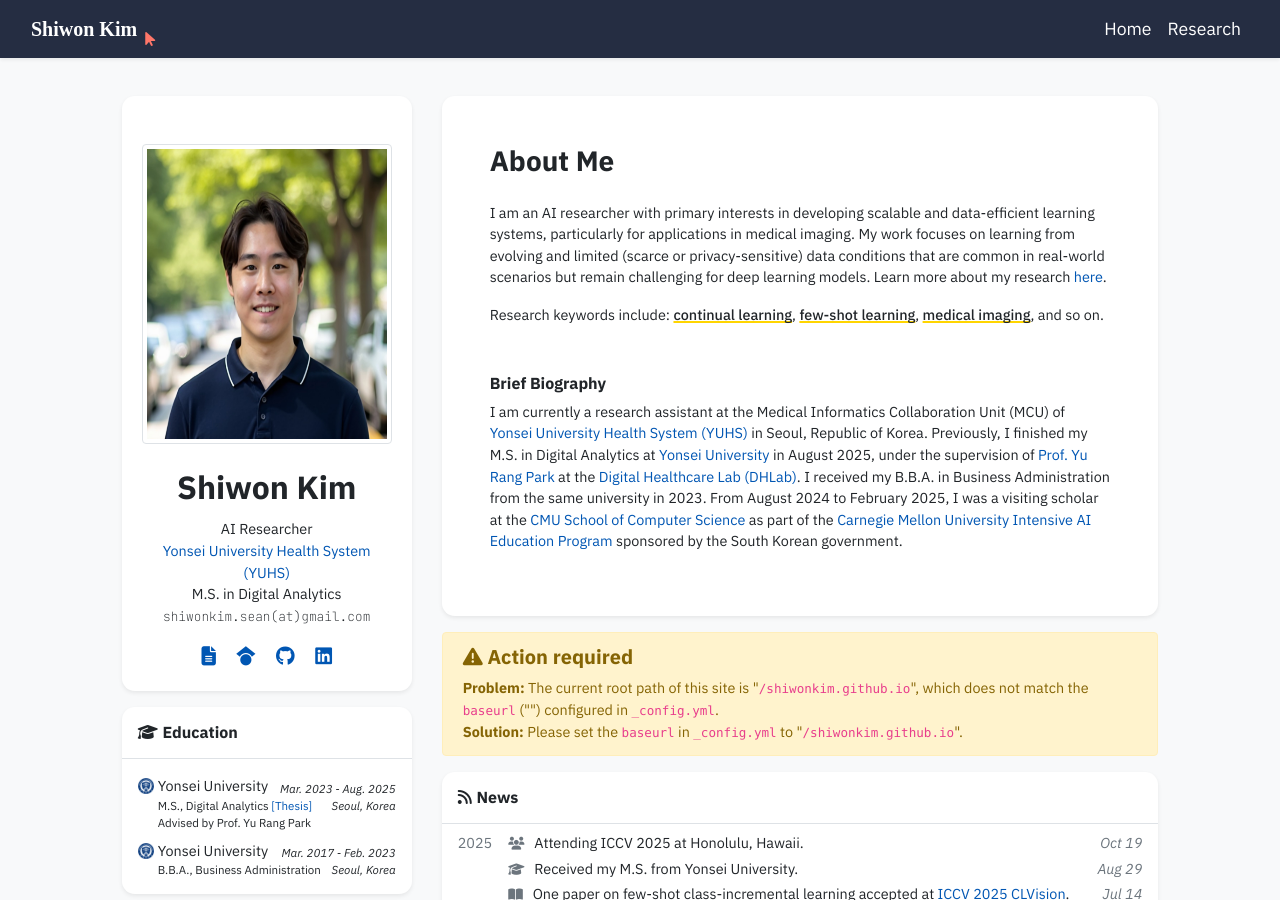
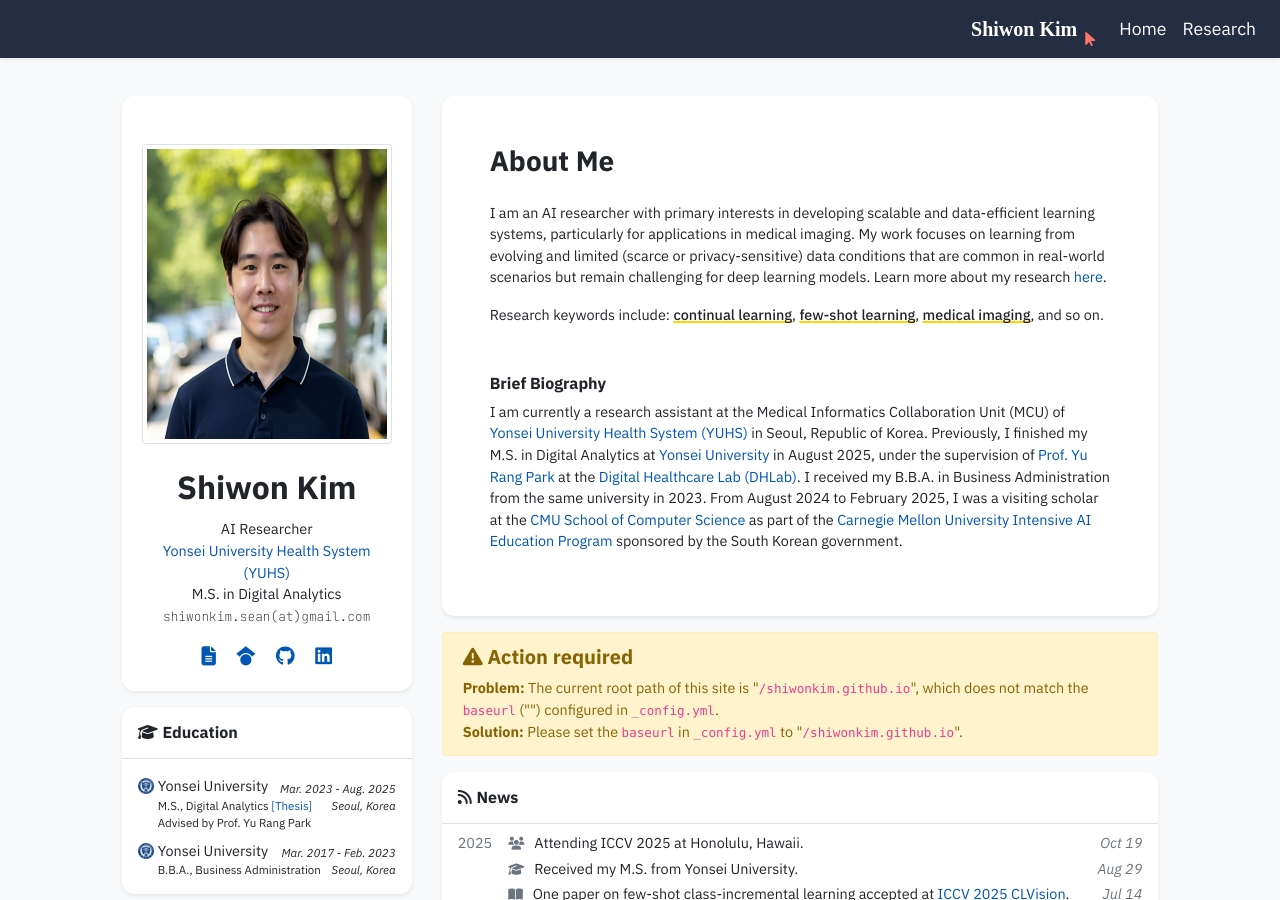
Before and after one commit to shiwonkim/shiwonkim.github.io, a Jekyll site: the page built from index.html, in a window 1280 px wide and 900 px high. Built offline with Jekyll 4.4.1, drawn with Linux system fonts in a browser that asks for light colours; nearby versions of some CDN libraries; some web fonts are replaced; a style sheet for code colours, icons or effects is not loaded.

Commit message:
edit layout

```diff
--- a/_includes/navbar.html
+++ b/_includes/navbar.html
@@ -20,7 +20,8 @@
 </style>
 
 <nav class="navbar navbar-expand-sm navbar-custom fixed-top mb-5 shadow-sm">
-  <div class="{% if page.container_class %}{{ page.container_class }}{% else %}container-fluid{% endif %}">
+  <div class="{% if page.container_class %}{{ page.container_class }}{% else %}container-lg{% endif %}"></div>
+  <!-- <div class="{% if page.container_class %}{{ page.container_class }}{% else %}container-fluid{% endif %}"> -->
   <!-- <div class="container-fluid pl-4 pr-0"> -->
   <!-- <div class="container pl-4 pr-0" style="max-width: 1700px;"> -->
     <!-- <div class="row w-100 justify-content-center">
```
